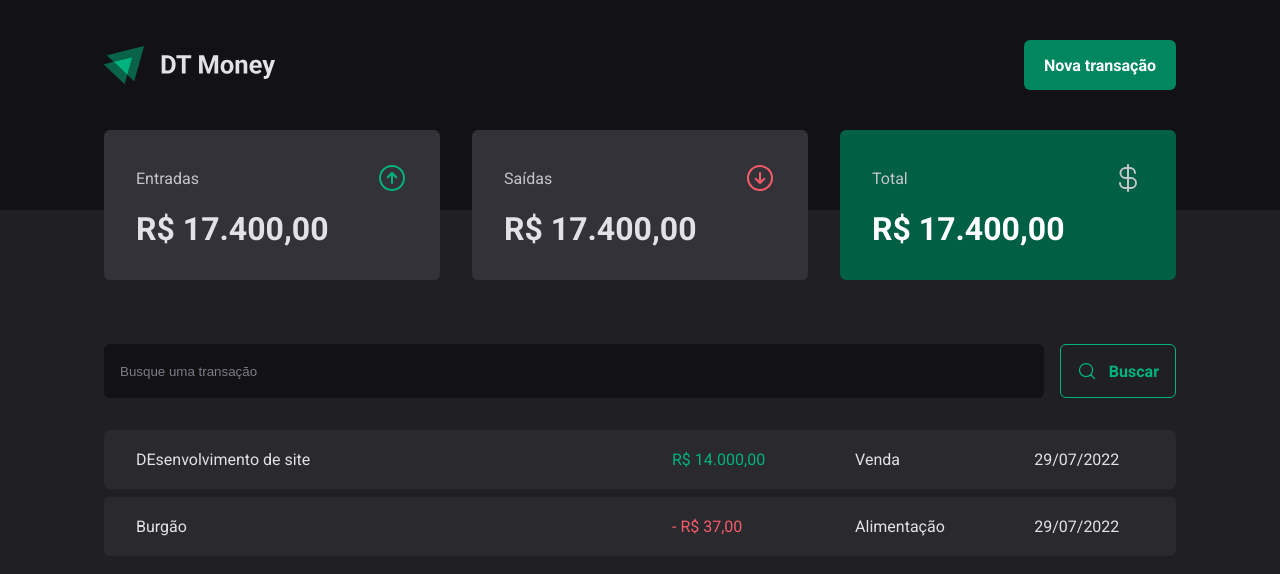
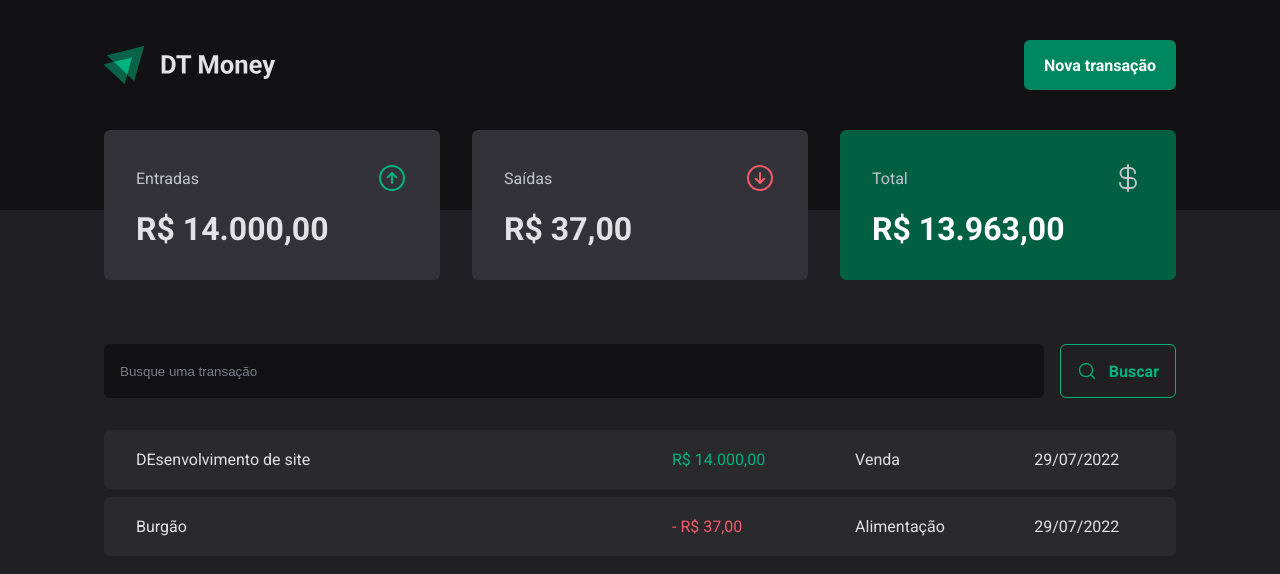
Before and after one commit to erickmarquesc/DTMoney, a React (Vite) app: page / in a window 1280 px wide. Shown: the top 574 px of the page. Built offline with nearby package versions, Linux system fonts and the light colour scheme; data requests are answered from the project's data file.

Commit message:
feat: :zap: created hook

```diff
--- a/src/components/Summary/index.tsx
+++ b/src/components/Summary/index.tsx
@@ -1,7 +1,15 @@
-import { ArrowCircleDown, ArrowCircleUp, CurrencyDollar } from "phosphor-react";
+import { ArrowCircleDown, ArrowCircleUp, ArrowCounterClockwise, CurrencyDollar } from "phosphor-react";
+import { useContext } from "react";
+import { TransactionsContext } from "../../contexts/TransactionsContext";
+import { useSummary } from "../../hooks/useSummary";
+import { priceFormatter } from "../../utils/formatter";
 import { SummaryCard, SummaryContainer } from "./styled";
 
 export function Summary() {
+
+  const {income,outcome,total} = useSummary();
+
+
   return (
     <SummaryContainer>
       <SummaryCard type='CircleUp'>
@@ -11,7 +19,7 @@ export function Summary() {
           <ArrowCircleUp size={32} />
         </header>
 
-        <strong>R$ 17.400,00</strong>
+        <strong>{priceFormatter.format(income)}</strong>
 
       </SummaryCard>
 
@@ -22,7 +30,7 @@ export function Summary() {
           <ArrowCircleDown size={32} />
         </header>
 
-        <strong>R$ 17.400,00</strong>
+        <strong>{priceFormatter.format(outcome)}</strong>
 
       </SummaryCard>
 
@@ -33,7 +41,7 @@ export function Summary() {
           <CurrencyDollar size={32} />
         </header>
 
-        <strong>R$ 17.400,00</strong>
+        <strong>{priceFormatter.format(total)}</strong>
 
       </SummaryCard>
 
--- /dev/null
+++ b/src/hooks/useSummary.ts
@@ -0,0 +1,26 @@
+import { useContext } from "react";
+import { TransactionsContext } from "../contexts/TransactionsContext";
+
+export function useSummary(){
+  const { transactions } = useContext(TransactionsContext);
+
+  const summary = transactions.reduce((acc, transaction) => {
+    if (transaction.type === 'income') {
+      acc.income += transaction.price;
+      acc.total += transaction.price;
+    } else {
+      acc.outcome += transaction.price;
+      acc.total -= transaction.price;
+    }
+
+    return acc;
+  },
+    {
+      income: 0,
+      outcome: 0,
+      total: 0
+    }
+  );
+
+  return summary;
+}
```
